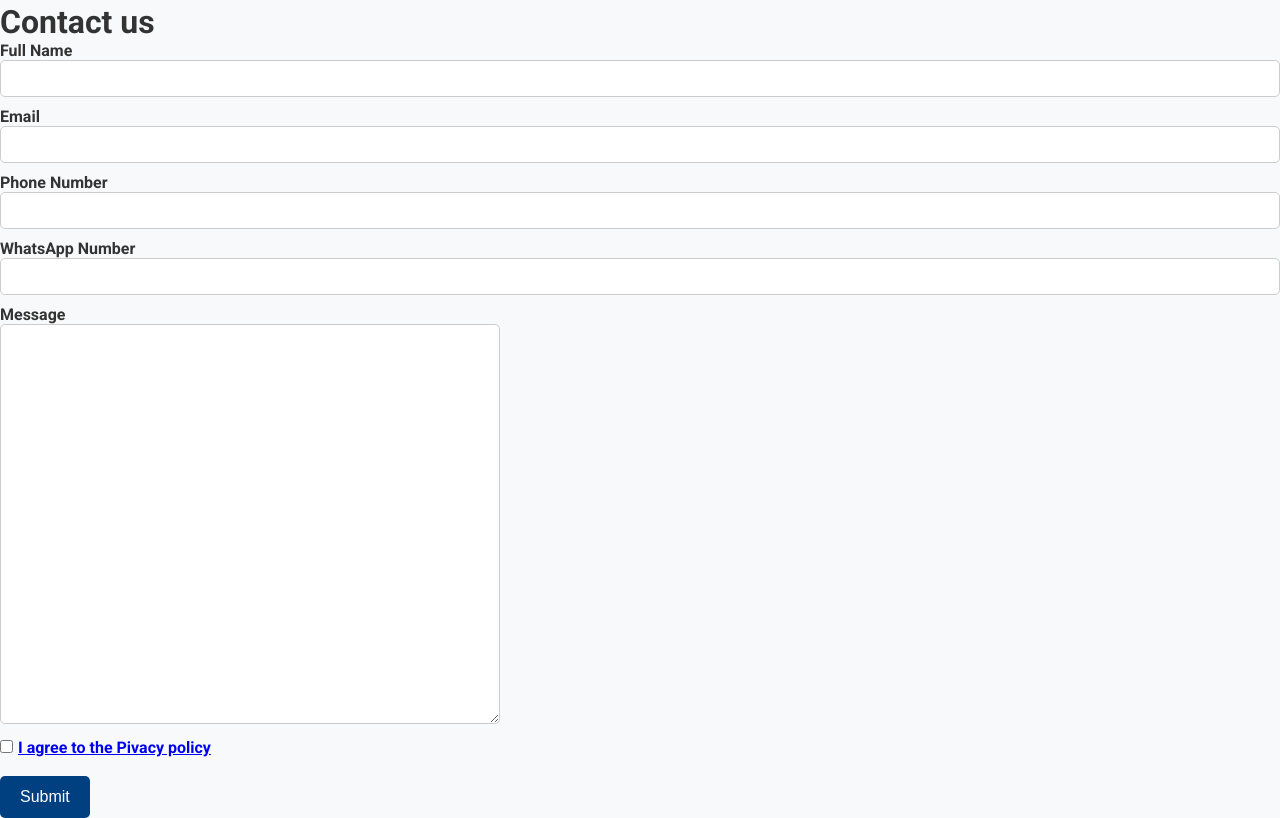
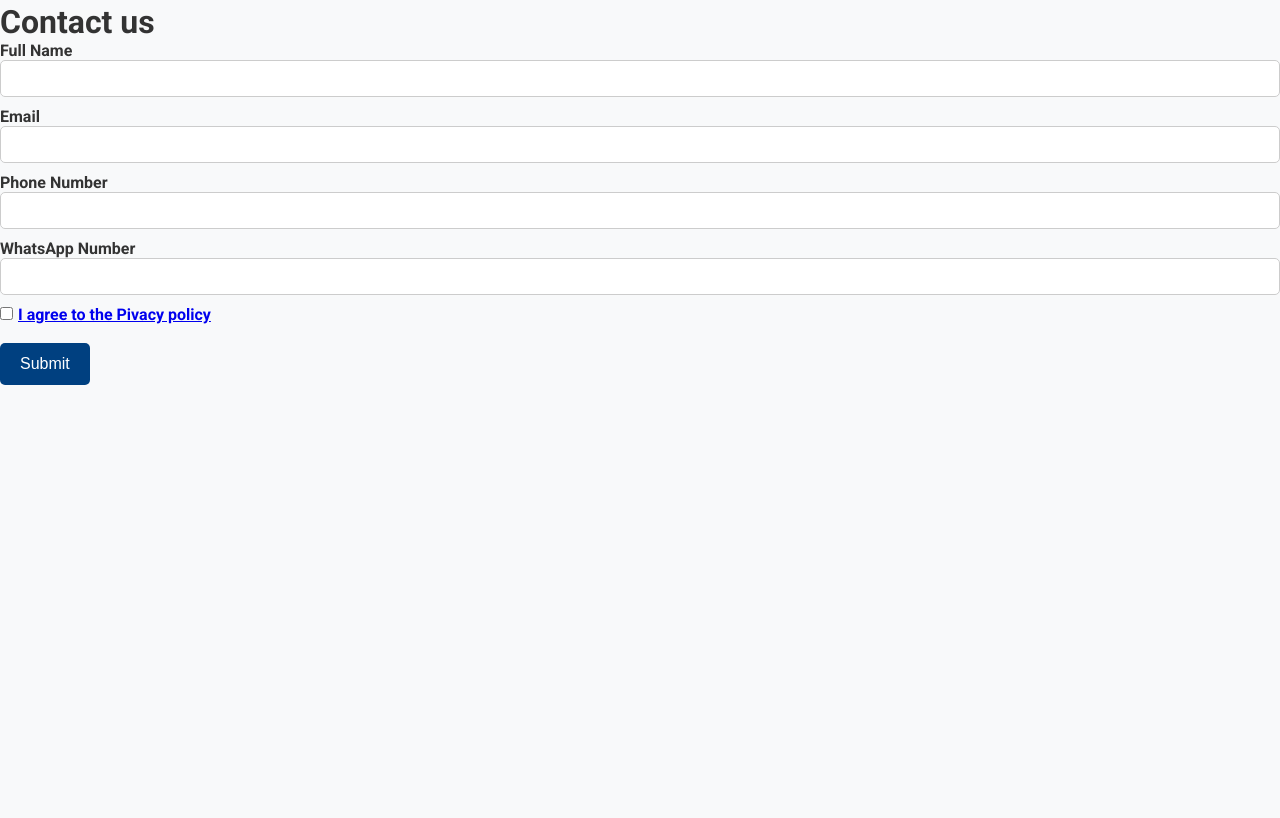
Before and after one commit to ODICEEINTERNATIONALCOMPANYLIMITED/odiceeinternationalltd.com, a plain HTML site: page index.html in a window 1280 px wide. Shown: the part 749-1567 px from the top of the page. After the commit the page ends 1134 px from the top, so only its background shows below. Drawn offline with Linux system fonts and the light colour scheme.

Commit message:
Update index.html

```diff
--- a/index.html
+++ b/index.html
@@ -80,9 +80,6 @@
 
   <label for="whatsapp">WhatsApp Number</label><br />
   <input type="number" id="whatsapp" name="whatsapp" required style="width:100%; padding:10px; margin-bottom:10px; border:1px solid #ccc; border-radius:5px;"><br />
-  <label for="message">Message</label><br />
-  <textarea id="message" required style="width: 500px; height:400px; margin-bottom:10px; border:1px solid #ccc; border-radius:5px;"></textarea><br />
-
   <label>
     <input type="checkbox" required style="margin-right: 5px;"><a href="T&C.html">I agree to the Pivacy policy</a>
   </label><br /><br />
```
